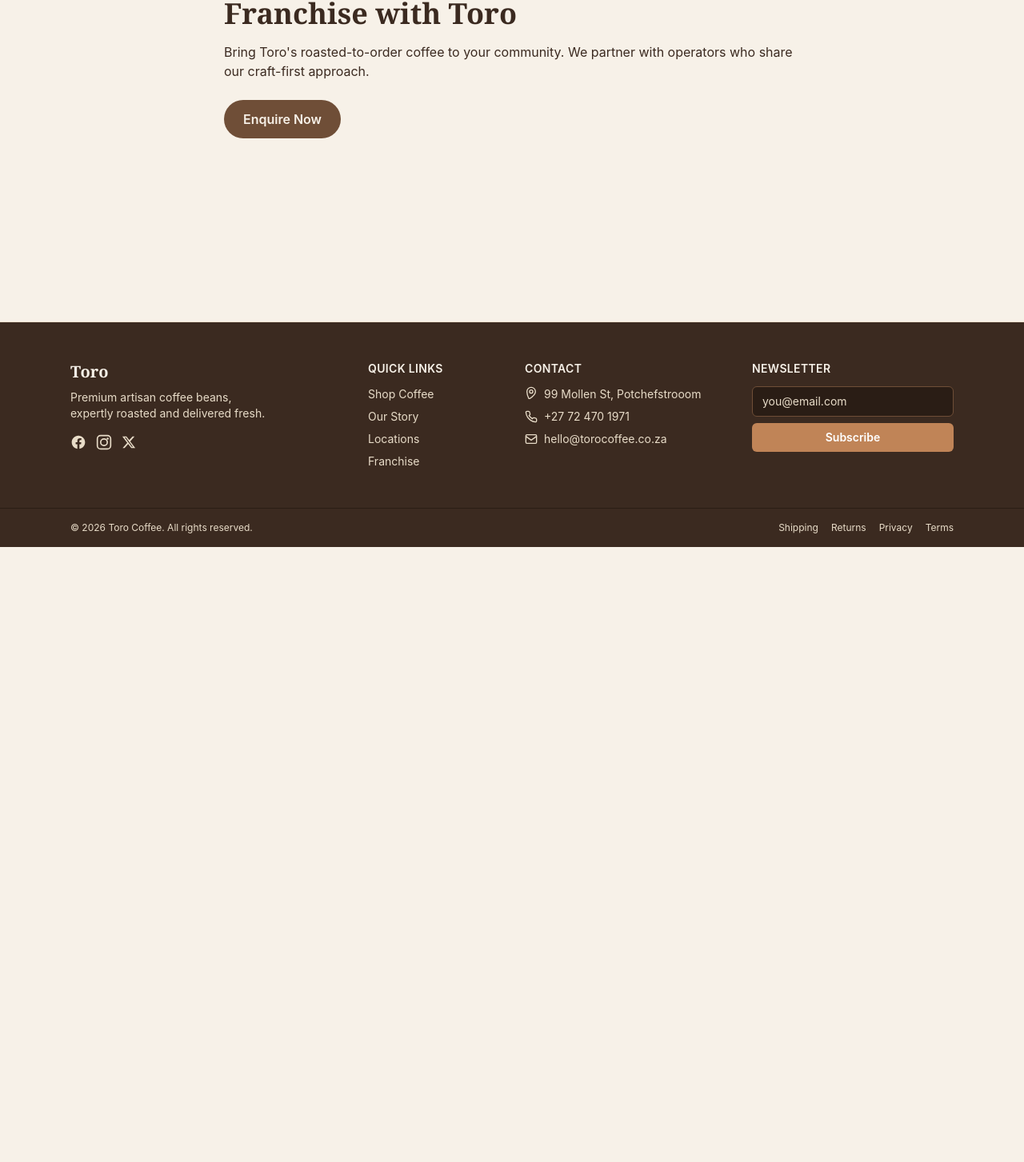
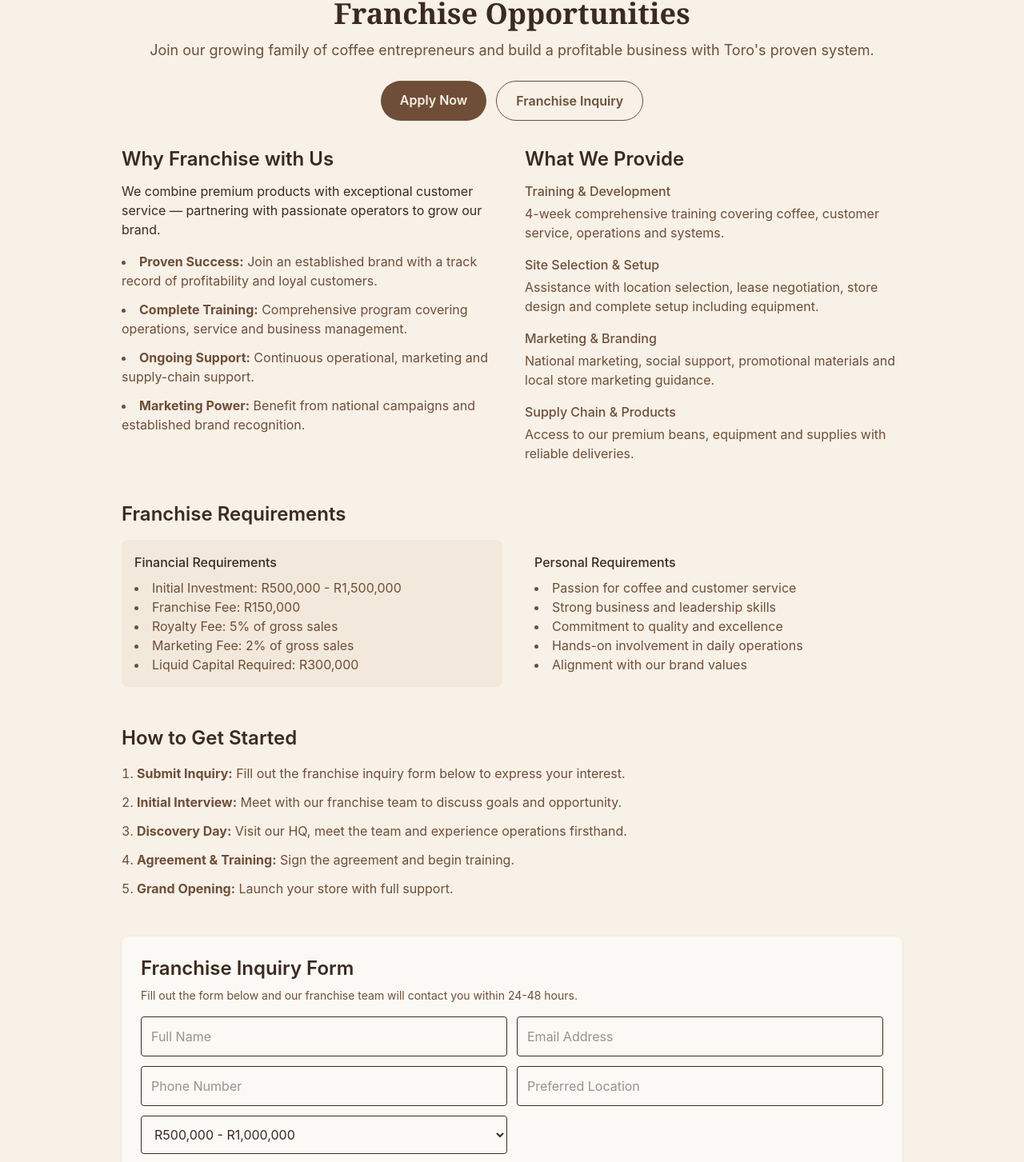
Before and after one commit to ThamiRoneo/company-project1-toro, a React (Vite) app: page /franchise in a window 1280 px wide. Shown: the part 116-1569 px from the top of the page at 80% size. Before the commit the page ends 800 px from the top, so only its background shows below. Built offline with nearby package versions, Linux system fonts and the light colour scheme.

Commit message:
updated franchise page with content

```diff
--- a/src/pages/Franchise.jsx
+++ b/src/pages/Franchise.jsx
@@ -1,18 +1,210 @@
-// Franchise page — distinct B2B journey separated from the primary shopping nav.
+// Franchise page — content adapted from torocoffee.co.za/franchise.php
 export default function Franchise() {
   return (
-    <div className="mx-auto max-w-3xl px-4 py-12 sm:px-6">
-      <h1 className="font-display text-4xl font-bold text-toro-espresso">Franchise with Toro</h1>
-      <p className="mt-4 text-toro-espresso">
-        Bring Toro's roasted-to-order coffee to your community. We partner with
-        operators who share our craft-first approach.
-      </p>
-      <a
-        href="mailto:franchise@torocoffee.co.za"
-        className="mt-6 inline-block rounded-full bg-toro-brown px-6 py-3 font-semibold text-toro-cream hover:bg-toro-espresso"
+    <div className="mx-auto max-w-5xl px-4 py-12 sm:px-6">
+      <header className="mb-8 text-center">
+        <h1 className="font-display text-4xl font-bold text-toro-espresso">
+          Franchise Opportunities
+        </h1>
+        <p className="mt-3 text-lg text-toro-brown">
+          Join our growing family of coffee entrepreneurs and build a profitable
+          business with Toro's proven system.
+        </p>
+        <div className="mt-6 flex justify-center gap-3">
+          <a
+            href="mailto:franchise@torocoffee.co.za"
+            className="rounded-full bg-toro-brown px-6 py-3 font-semibold text-toro-cream hover:bg-toro-espresso"
+          >
+            Apply Now
+          </a>
+          <a
+            href="#inquiry"
+            className="rounded-full border border-toro-brown px-6 py-3 font-semibold text-toro-brown hover:bg-toro-sand"
+          >
+            Franchise Inquiry
+          </a>
+        </div>
+      </header>
+
+      <section className="grid gap-8 md:grid-cols-2">
+        <div>
+          <h2 className="font-semibold text-2xl text-toro-espresso">
+            Why Franchise with Us
+          </h2>
+          <p className="mt-3 text-toro-espresso">
+            We combine premium products with exceptional customer service —
+            partnering with passionate operators to grow our brand.
+          </p>
+          <ul className="mt-4 space-y-3 list-inside list-disc text-toro-brown">
+            <li>
+              <strong>Proven Success:</strong> Join an established brand with a
+              track record of profitability and loyal customers.
+            </li>
+            <li>
+              <strong>Complete Training:</strong> Comprehensive program covering
+              operations, service and business management.
+            </li>
+            <li>
+              <strong>Ongoing Support:</strong> Continuous operational,
+              marketing and supply-chain support.
+            </li>
+            <li>
+              <strong>Marketing Power:</strong> Benefit from national campaigns
+              and established brand recognition.
+            </li>
+          </ul>
+        </div>
+
+        <div>
+          <h2 className="font-semibold text-2xl text-toro-espresso">
+            What We Provide
+          </h2>
+          <div className="mt-3 space-y-4 text-toro-brown">
+            <div>
+              <h3 className="font-medium">Training & Development</h3>
+              <p className="mt-1">
+                4-week comprehensive training covering coffee, customer service,
+                operations and systems.
+              </p>
+            </div>
+            <div>
+              <h3 className="font-medium">Site Selection & Setup</h3>
+              <p className="mt-1">
+                Assistance with location selection, lease negotiation, store
+                design and complete setup including equipment.
+              </p>
+            </div>
+            <div>
+              <h3 className="font-medium">Marketing & Branding</h3>
+              <p className="mt-1">
+                National marketing, social support, promotional materials and
+                local store marketing guidance.
+              </p>
+            </div>
+            <div>
+              <h3 className="font-medium">Supply Chain & Products</h3>
+              <p className="mt-1">
+                Access to our premium beans, equipment and supplies with
+                reliable deliveries.
+              </p>
+            </div>
+          </div>
+        </div>
+      </section>
+
+      <section className="mt-12">
+        <h2 className="font-semibold text-2xl text-toro-espresso">
+          Franchise Requirements
+        </h2>
+        <div className="mt-4 grid gap-6 md:grid-cols-2">
+          <div className="bg-toro-sand/40 p-4 rounded-lg">
+            <h3 className="font-medium">Financial Requirements</h3>
+            <ul className="mt-2 list-inside list-disc text-toro-brown">
+              <li>Initial Investment: R500,000 - R1,500,000</li>
+              <li>Franchise Fee: R150,000</li>
+              <li>Royalty Fee: 5% of gross sales</li>
+              <li>Marketing Fee: 2% of gross sales</li>
+              <li>Liquid Capital Required: R300,000</li>
+            </ul>
+          </div>
+
+          <div className="p-4 rounded-lg">
+            <h3 className="font-medium">Personal Requirements</h3>
+            <ul className="mt-2 list-inside list-disc text-toro-brown">
+              <li>Passion for coffee and customer service</li>
+              <li>Strong business and leadership skills</li>
+              <li>Commitment to quality and excellence</li>
+              <li>Hands-on involvement in daily operations</li>
+              <li>Alignment with our brand values</li>
+            </ul>
+          </div>
+        </div>
+      </section>
+
+      <section className="mt-12">
+        <h2 className="font-semibold text-2xl text-toro-espresso">
+          How to Get Started
+        </h2>
+        <ol className="mt-4 list-decimal list-inside space-y-3 text-toro-brown">
+          <li>
+            <strong>Submit Inquiry:</strong> Fill out the franchise inquiry form
+            below to express your interest.
+          </li>
+          <li>
+            <strong>Initial Interview:</strong> Meet with our franchise team to
+            discuss goals and opportunity.
+          </li>
+          <li>
+            <strong>Discovery Day:</strong> Visit our HQ, meet the team and
+            experience operations firsthand.
+          </li>
+          <li>
+            <strong>Agreement & Training:</strong> Sign the agreement and begin
+            training.
+          </li>
+          <li>
+            <strong>Grand Opening:</strong> Launch your store with full support.
+          </li>
+        </ol>
+      </section>
+
+      <section
+        id="inquiry"
+        className="mt-12 bg-white/60 p-6 rounded-lg shadow-sm"
       >
-        Enquire Now
-      </a>
+        <h2 className="font-semibold text-2xl text-toro-espresso">
+          Franchise Inquiry Form
+        </h2>
+        <p className="mt-2 text-sm text-toro-brown">
+          Fill out the form below and our franchise team will contact you within
+          24-48 hours.
+        </p>
+
+        <form className="mt-4 grid gap-3 md:grid-cols-2">
+          <input
+            name="fullName"
+            placeholder="Full Name"
+            className="p-3 rounded border"
+          />
+          <input
+            name="email"
+            placeholder="Email Address"
+            className="p-3 rounded border"
+          />
+          <input
+            name="phone"
+            placeholder="Phone Number"
+            className="p-3 rounded border"
+          />
+          <input
+            name="location"
+            placeholder="Preferred Location"
+            className="p-3 rounded border"
+          />
+          <select name="investmentRange" className="p-3 rounded border">
+            <option>R500,000 - R1,000,000</option>
+            <option>R1,000,000 - R1,500,000</option>
+            <option>Other</option>
+          </select>
+          <textarea
+            name="about"
+            placeholder="Tell us about yourself"
+            className="p-3 rounded border md:col-span-2"
+          />
+
+          <button
+            type="submit"
+            className="mt-2 inline-block rounded-full bg-toro-brown px-6 py-3 font-semibold text-toro-cream hover:bg-toro-espresso md:col-span-2"
+          >
+            Submit Franchise Inquiry
+          </button>
+        </form>
+
+        <p className="mt-4 text-xs text-toro-brown text-center">
+          By submitting this form, you agree to be contacted by our franchise
+          team regarding franchise opportunities.
+        </p>
+      </section>
     </div>
   );
 }
```
